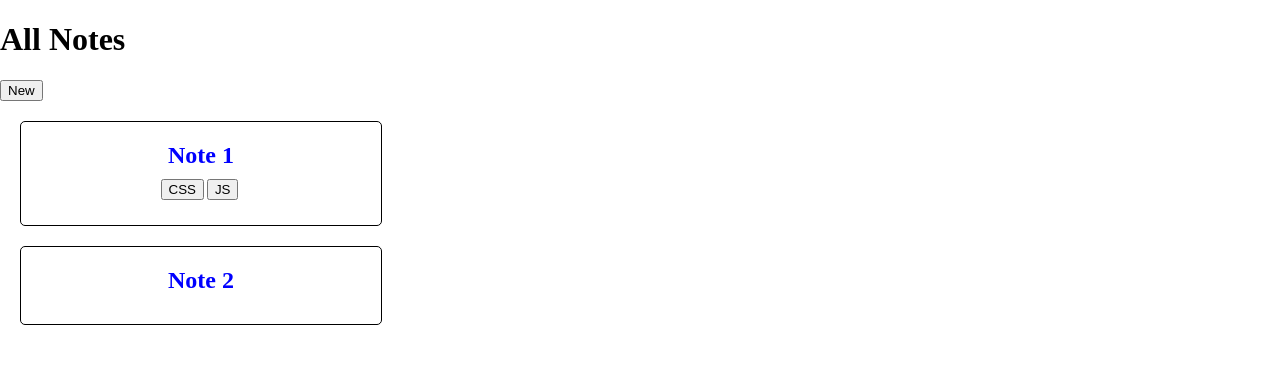
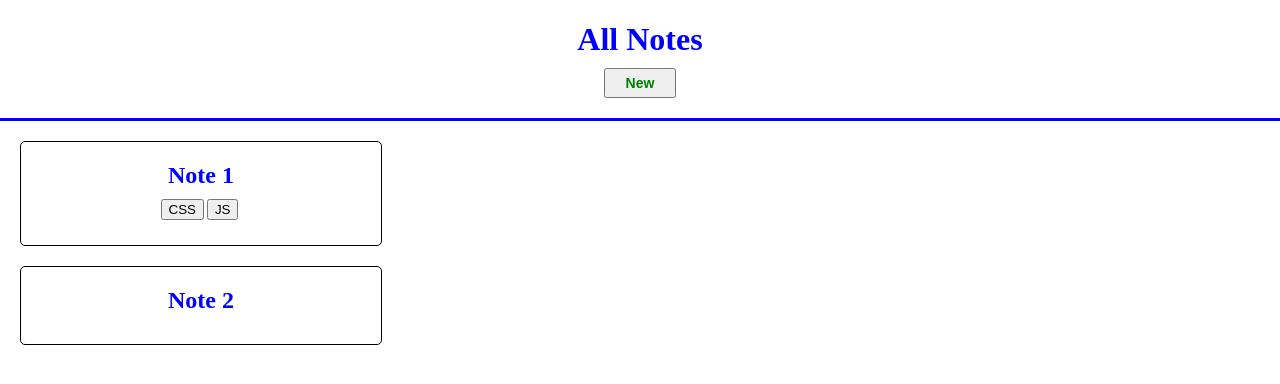
Before and after one commit to JohnMwendwa/notes-app, a React (Vite) app: page / in a window 1280 px wide. Shown: the top 384 px of the page. Built offline with nearby package versions, Linux system fonts and the light colour scheme.

Commit message:
style the homepage

```diff
--- a/src/pages/HomePage.tsx
+++ b/src/pages/HomePage.tsx
@@ -1,17 +1,43 @@
 import { useNavigate } from "react-router-dom";
+import styled from "styled-components";
 
 import NotesList from "../components/NotesList";
 import { useNotesContext } from "../context/NotesContext";
+
+const Container = styled.div`
+  margin: 0 0 20px;
+
+  h1 {
+    margin-bottom: 10px;
+    text-align: center;
+    color: blue;
+  }
+
+  > button {
+    display: block;
+    margin: 0 auto;
+    color: green;
+    padding: 5px 20px;
+    font-size: 14px;
+    font-weight: bold;
+    cursor: pointer;
+    margin-bottom: 20px;
+  }
+`;
+const Divider = styled.div`
+  width: 100%;
+  border-bottom: 3px solid blue;
+`;
 
 export default function HomePage() {
   const { notes } = useNotesContext();
   const navigate = useNavigate();
   return (
-    <div>
+    <Container>
       <h1>All Notes</h1>
       <button onClick={() => navigate("/new")}>New</button>
-
+      <Divider />
       <NotesList notes={notes} />
-    </div>
+    </Container>
   );
 }
```
